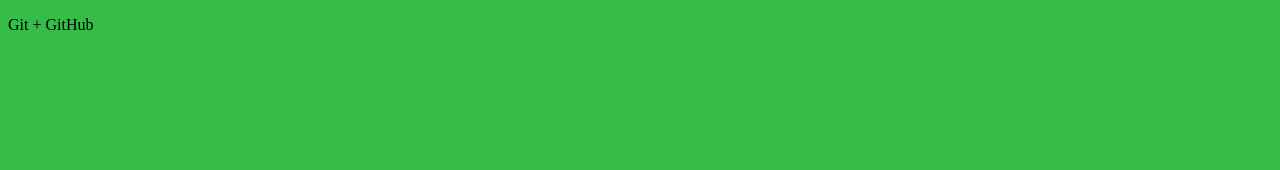
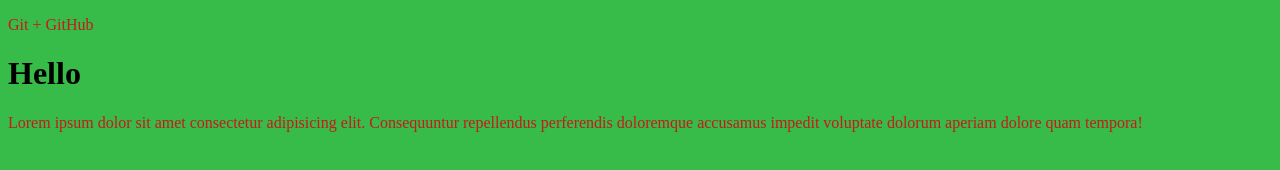
Before and after one commit to Alex737UA/learn-GitHuB, a plain HTML site: page index.html in a window 1280 px wide. Drawn offline with Linux system fonts and the light colour scheme.

Commit message:
Мои первые изменения

```diff
--- a/CSS/main.css
+++ b/CSS/main.css
@@ -1,3 +1,9 @@
 body {
     background-color: #37bb49 ;
 }
+p {
+    color: rgb(199, 26, 26);
+}
+h2 {
+    font-size: 50px;
+}
--- a/index.html
+++ b/index.html
@@ -9,5 +9,7 @@
 </head>
 <body>
   <P>Git + GitHub</P>
+  <h1>Hello </h1>
+  <p>Lorem ipsum dolor sit amet consectetur adipisicing elit. Consequuntur repellendus perferendis doloremque accusamus impedit voluptate dolorum aperiam dolore quam tempora! </p>
 </body>
 </html>
```
